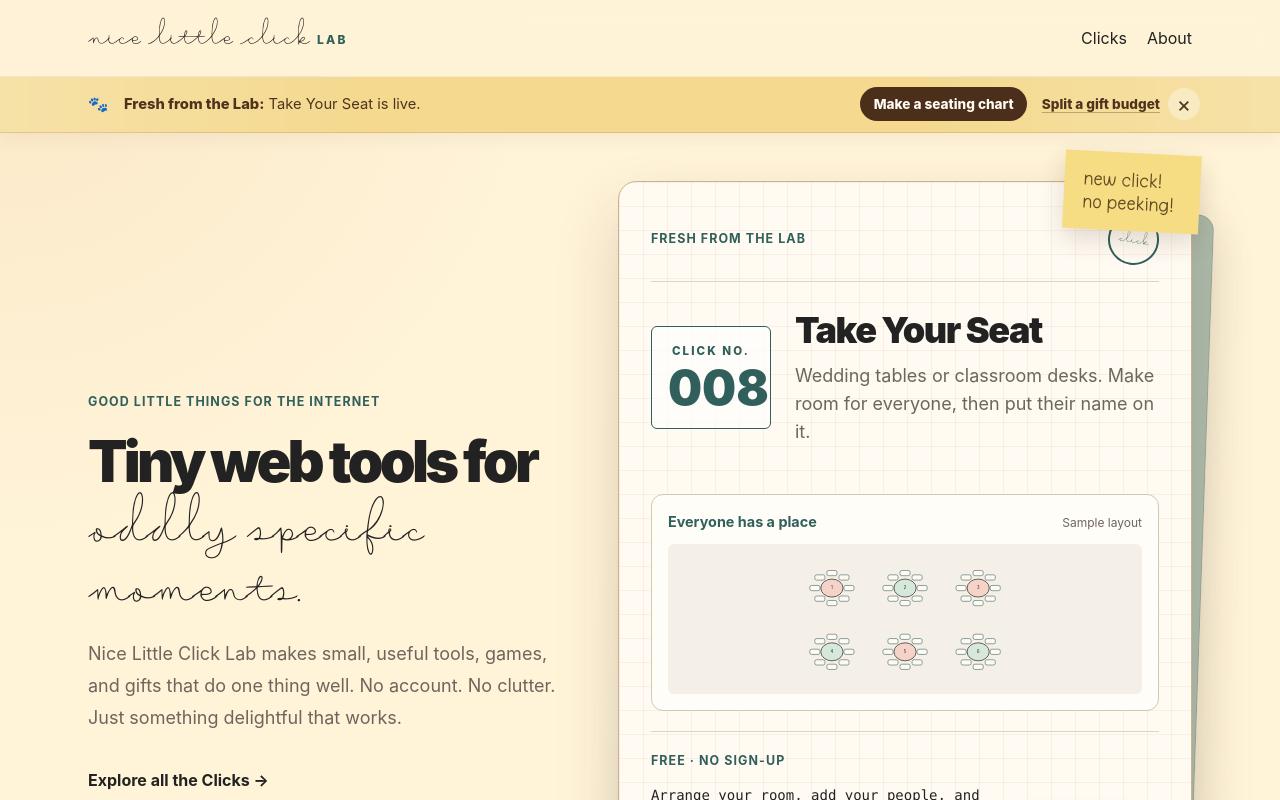
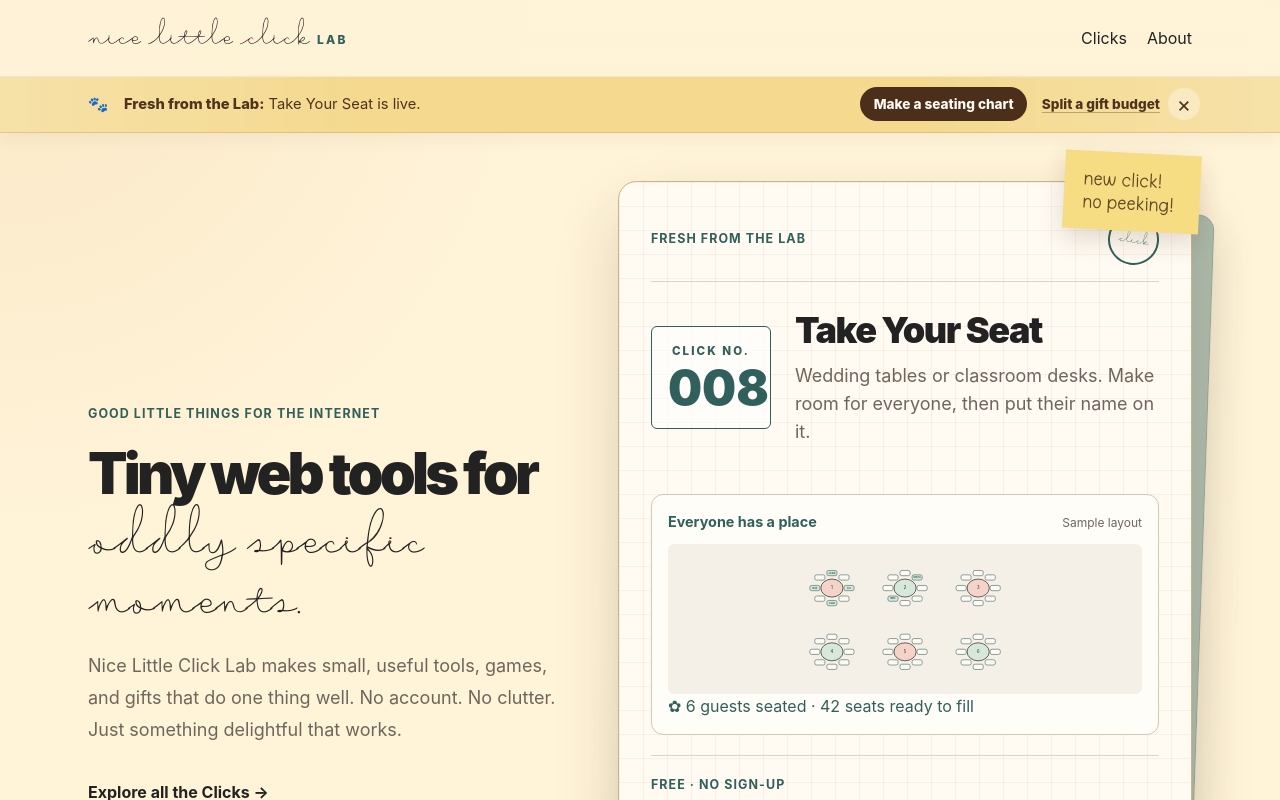
Before and after one commit to alwaysready4moore/nice-little-click-lab, a Next.js app: page / in a window 1280 px wide. Shown: the top 800 px of the page. Built offline with nearby package versions, Linux system fonts and the light colour scheme.

Commit message:
Polish components/clicks/ProductPreview.tsx for clearer experience

```diff
--- a/components/clicks/ProductPreview.tsx
+++ b/components/clicks/ProductPreview.tsx
@@ -10,6 +10,14 @@ const crossword = generateCrossword(words.slice(0, 8).map((answer, index) => ({
 })), { seed: 42, maxAttempts: 20 });
 const wordSearch = generateWordSearch(words.map((word, index) => ({ id: String(index), word })), "easy", 42);
 const room = createProject("wedding");
+const sampleGuestSeats: Record<string, string> = {
+  "0-0": "JOSIE",
+  "0-2": "ELI",
+  "0-4": "SAM",
+  "0-6": "RUE",
+  "1-1": "MAYA",
+  "1-5": "BEN",
+};
 
 export function ProductPreview({ slug }: { slug: string }) {
   if (!["custom-crossword", "custom-word-search", "take-your-seat"].includes(slug)) return null;
@@ -22,10 +30,20 @@ export function ProductPreview({ slug }: { slug: string }) {
         <span className={styles.sample}>Sample {seating ? "layout" : "puzzle"}</span>
       </figcaption>
       {seating ? (
-        <svg viewBox="0 0 1200 800" className={styles.room} role="img" aria-label="Example wedding room with six round tables and eight seats at each table">
+        <svg viewBox="0 0 1200 800" className={styles.room} role="img" aria-label="Sample wedding seating chart with six round tables, eight seats per table, and six guests assigned by name">
           {room.furniture.map((table, index) => (
             <g key={table.id}>
-              {seatPositions(table).map((seat, i) => <rect key={i} x={table.x + seat.x - seat.width / 2} y={table.y + seat.y - seat.height / 2} width={seat.width} height={seat.height} rx="10" fill="#fffaf2" stroke="#315f5b" strokeWidth="3" />)}
+              {seatPositions(table).map((seat, i) => {
+                const guest = sampleGuestSeats[`${index}-${i}`];
+                const x = table.x + seat.x;
+                const y = table.y + seat.y;
+                return (
+                  <g key={i}>
+                    <rect x={x - seat.width / 2} y={y - seat.height / 2} width={seat.width} height={seat.height} rx="10" fill={guest ? "#d6e8d9" : "#fffaf2"} stroke="#315f5b" strokeWidth="3" />
+                    {guest && <text x={x} y={y + 4} textAnchor="middle" fontSize="13" fontWeight="700" fill="#315f5b">{guest}</text>}
+                  </g>
+                );
+              })}
               <ellipse cx={table.x} cy={table.y} rx="59" ry="48" fill={index % 2 ? "#d6e8d9" : "#f6d3c8"} stroke="#39352f" strokeWidth="4" />
               <text x={table.x} y={table.y + 5} textAnchor="middle" fontSize="22" fill="#222">{index + 1}</text>
             </g>
@@ -43,6 +61,7 @@ export function ProductPreview({ slug }: { slug: string }) {
           </g>)}
         </svg>
       )}
+      {seating && <p className={styles.seatingGuests}>✿ 6 guests seated · 42 seats ready to fill</p>}
       {!seating && <p className={styles.words}>{search ? "PEACHES · BOOKSHOP · SUNDAY" : "Names, places, and the stories behind them."}</p>}
     </figure>
   );
```
